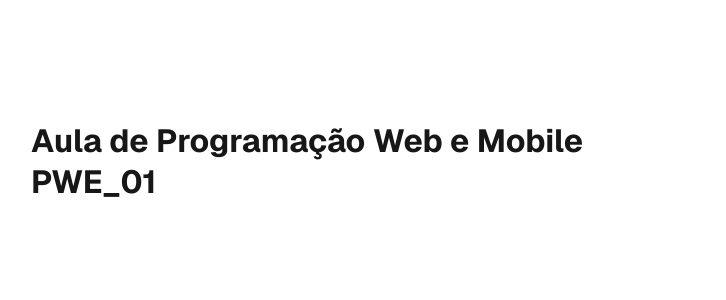
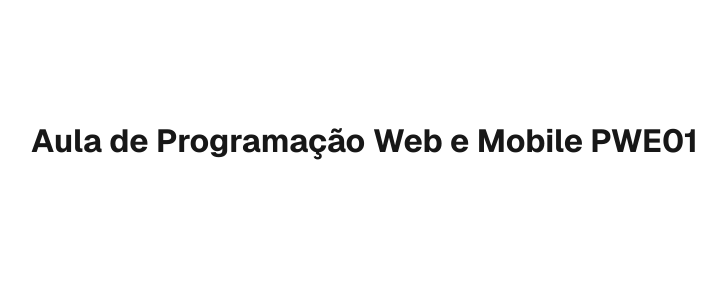
Before and after one commit to Gustavo-Henrique-glitch/programacaowebemobile, a Next.js app in the folder pwe01/: page / in a window 1280 px wide. Shown: the top 300 px of the page, without its empty margins (269-995 px from the left). Built offline with nearby package versions, Linux system fonts and the light colour scheme.

Commit message:
teste 2 sobre modificação

```diff
--- a/pwe01/app/page.js
+++ b/pwe01/app/page.js
@@ -7,7 +7,7 @@ export default function Home() {
       <main className={styles.main}>
 
           <h1>
-            Aula de Programação Web e Mobile PWE_01
+            Aula de Programação Web e Mobile PWE01
           </h1>
 
       </main>
```
